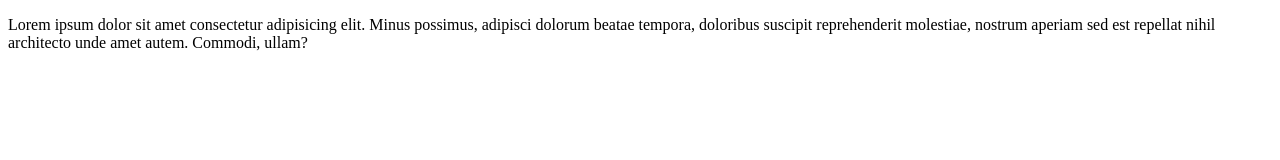
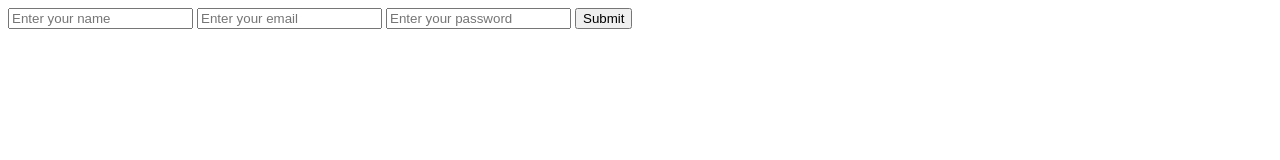
Before and after one commit to aleksmkolev/demo-gitbash-test, a plain HTML site: page index.html in a window 1280 px wide. Drawn offline with Linux system fonts and the light colour scheme.

Commit message:
add index.html

```diff
--- a/index.html
+++ b/index.html
@@ -10,9 +10,13 @@
 
 <body>
     <div>
-        <p>Lorem ipsum dolor sit amet consectetur adipisicing elit. Minus possimus, adipisci dolorum beatae tempora,
-            doloribus suscipit reprehenderit molestiae, nostrum aperiam sed est repellat nihil architecto unde amet
-            autem. Commodi, ullam?</p>
+        <form action="">
+            <input type="text" placeholder="Enter your name">
+            <input type="email" placeholder="Enter your email">
+            <input type="password" placeholder="Enter your password">
+            <input type="submit" value="Submit">
+        </form>
+
     </div>
 </body>
 
```
